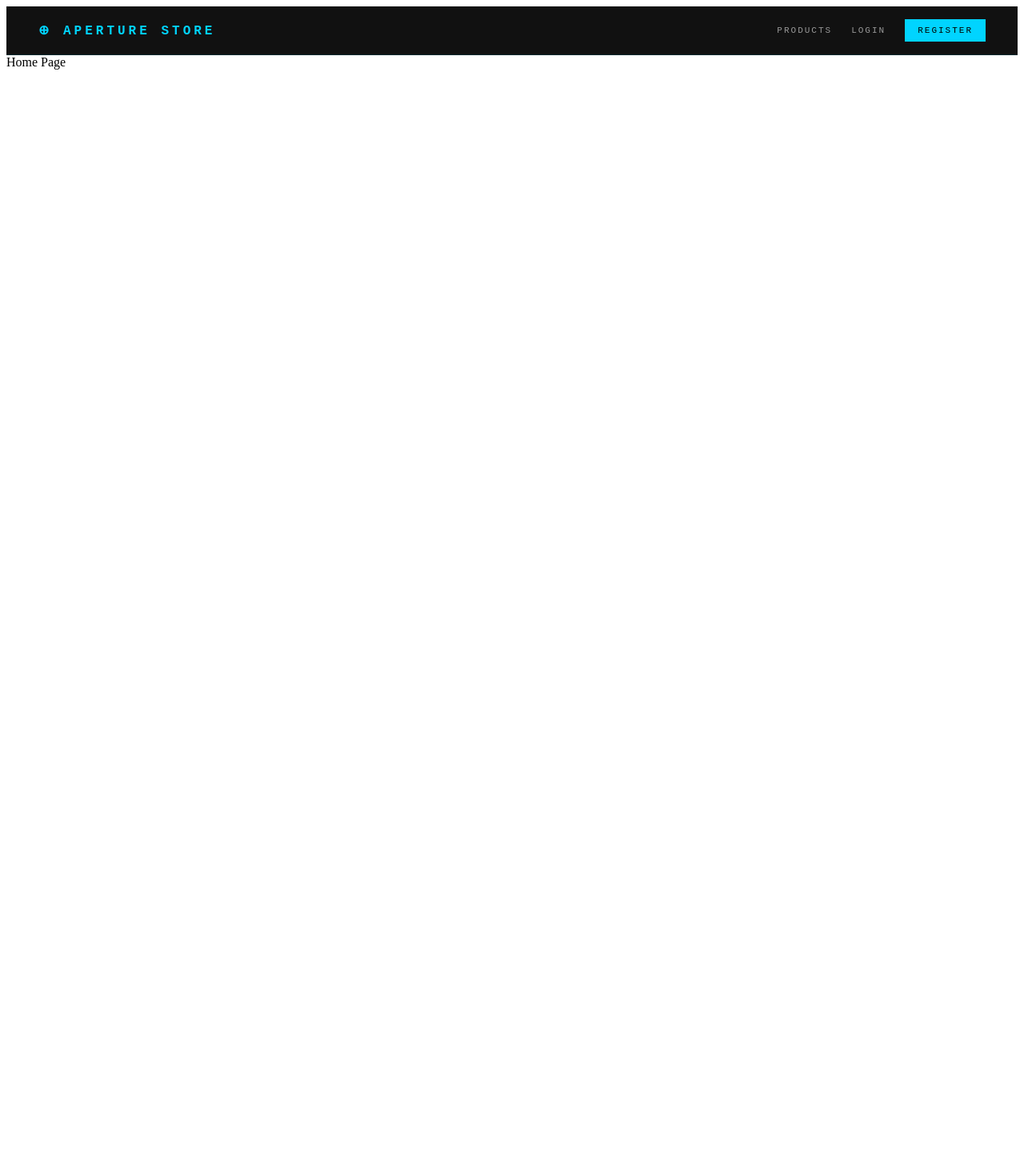
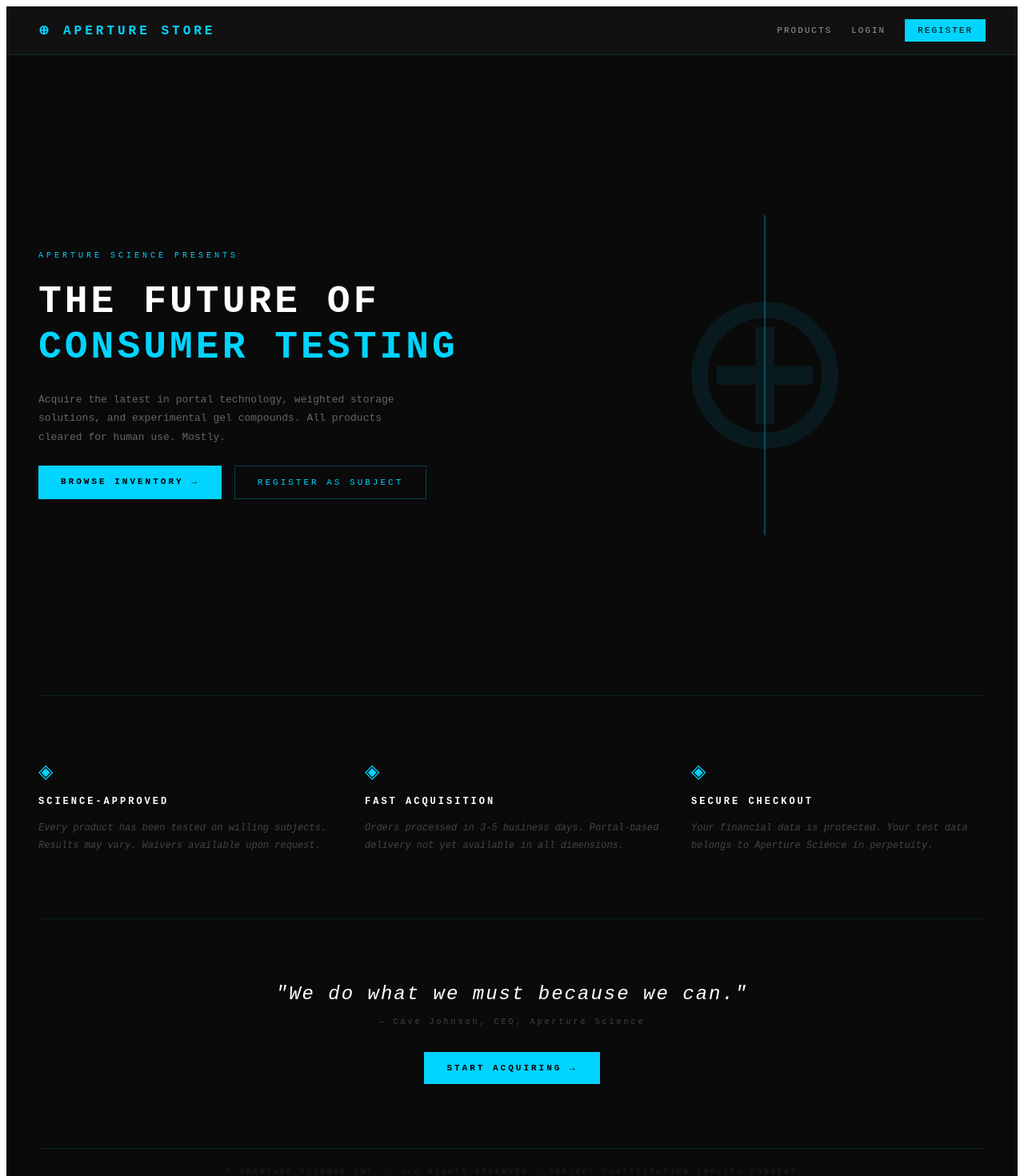
Before and after one commit to XanderB888/aperture-store, a React (Vite) app in the folder client/: page / in a window 1280 px wide. Shown: the top 1470 px of the page at 80% size. Before the commit the page ends 800 px from the top, so only its background shows below. Built offline with nearby package versions, Linux system fonts and the light colour scheme; no server answers.

Commit message:
add feat: home page

```diff
--- a/client/src/pages/Home.jsx
+++ b/client/src/pages/Home.jsx
@@ -1,5 +1,251 @@
+import { Link } from 'react-router-dom'
+import { useAuth } from '../context/AuthContext'
+
 function Home() {
-  return <div>Home Page</div>
+  const { user } = useAuth()
+
+  return (
+    <div style={styles.container}>
+      {/* Hero Section */}
+      <div style={styles.hero}>
+        <div style={styles.heroContent}>
+          <p style={styles.eyebrow}>APERTURE SCIENCE PRESENTS</p>
+          <h1 style={styles.heroTitle}>
+            THE FUTURE OF<br />
+            <span style={styles.heroAccent}>CONSUMER TESTING</span>
+          </h1>
+          <p style={styles.heroSubtitle}>
+            Acquire the latest in portal technology, weighted storage solutions,
+            and experimental gel compounds. All products cleared for human use.
+            Mostly.
+          </p>
+          <div style={styles.heroBtns}>
+            <Link to="/products" style={styles.primaryBtn}>
+              BROWSE INVENTORY →
+            </Link>
+            {!user && (
+              <Link to="/register" style={styles.secondaryBtn}>
+                REGISTER AS SUBJECT
+              </Link>
+            )}
+          </div>
+        </div>
+
+        <div style={styles.heroVisual}>
+          <div style={styles.apertureLogo}>⊕</div>
+          <div style={styles.scanline} />
+        </div>
+      </div>
+
+      {/* Divider */}
+      <div style={styles.divider} />
+
+      {/* Features */}
+      <div style={styles.features}>
+        <div style={styles.feature}>
+          <span style={styles.featureIcon}>◈</span>
+          <h3 style={styles.featureTitle}>SCIENCE-APPROVED</h3>
+          <p style={styles.featureText}>
+            Every product has been tested on willing subjects.
+            Results may vary. Waivers available upon request.
+          </p>
+        </div>
+        <div style={styles.feature}>
+          <span style={styles.featureIcon}>◈</span>
+          <h3 style={styles.featureTitle}>FAST ACQUISITION</h3>
+          <p style={styles.featureText}>
+            Orders processed in 3-5 business days.
+            Portal-based delivery not yet available in all dimensions.
+          </p>
+        </div>
+        <div style={styles.feature}>
+          <span style={styles.featureIcon}>◈</span>
+          <h3 style={styles.featureTitle}>SECURE CHECKOUT</h3>
+          <p style={styles.featureText}>
+            Your financial data is protected. Your test data
+            belongs to Aperture Science in perpetuity.
+          </p>
+        </div>
+      </div>
+
+      {/* Divider */}
+      <div style={styles.divider} />
+
+      {/* CTA */}
+      <div style={styles.cta}>
+        <p style={styles.ctaQuote}>
+          "We do what we must because we can."
+        </p>
+        <p style={styles.ctaAuthor}>— Cave Johnson, CEO, Aperture Science</p>
+        <Link to="/products" style={styles.primaryBtn}>
+          START ACQUIRING →
+        </Link>
+      </div>
+
+      {/* Footer */}
+      <div style={styles.divider} />
+      <p style={styles.footer}>
+        © APERTURE SCIENCE INC. — ALL RIGHTS RESERVED —
+        SUBJECT PARTICIPATION IMPLIES CONSENT
+      </p>
+    </div>
+  )
+}
+
+const styles = {
+  container: {
+    minHeight: '100vh',
+    backgroundColor: '#0a0a0a',
+    fontFamily: "'Courier New', monospace",
+    padding: '0 40px 40px 40px',
+  },
+  hero: {
+    display: 'grid',
+    gridTemplateColumns: '1fr 1fr',
+    gap: '80px',
+    alignItems: 'center',
+    minHeight: '80vh',
+    padding: '80px 0',
+  },
+  heroContent: {
+    display: 'flex',
+    flexDirection: 'column',
+    gap: '24px',
+  },
+  eyebrow: {
+    color: '#00d4ff',
+    fontSize: '10px',
+    letterSpacing: '4px',
+    margin: '0',
+  },
+  heroTitle: {
+    color: '#ffffff',
+    fontSize: '48px',
+    letterSpacing: '4px',
+    lineHeight: '1.2',
+    margin: '0',
+  },
+  heroAccent: {
+    color: '#00d4ff',
+  },
+  heroSubtitle: {
+    color: '#666',
+    fontSize: '13px',
+    lineHeight: '1.8',
+    margin: '0',
+    maxWidth: '480px',
+  },
+  heroBtns: {
+    display: 'flex',
+    gap: '16px',
+    flexWrap: 'wrap',
+  },
+  primaryBtn: {
+    backgroundColor: '#00d4ff',
+    color: '#000000',
+    textDecoration: 'none',
+    padding: '14px 28px',
+    fontSize: '11px',
+    fontWeight: 'bold',
+    letterSpacing: '3px',
+    fontFamily: "'Courier New', monospace",
+    display: 'inline-block',
+  },
+  secondaryBtn: {
+    backgroundColor: 'transparent',
+    color: '#00d4ff',
+    textDecoration: 'none',
+    padding: '14px 28px',
+    fontSize: '11px',
+    letterSpacing: '3px',
+    border: '1px solid #00d4ff44',
+    fontFamily: "'Courier New', monospace",
+    display: 'inline-block',
+  },
+  heroVisual: {
+    display: 'flex',
+    alignItems: 'center',
+    justifyContent: 'center',
+    position: 'relative',
+    height: '400px',
+  },
+  apertureLogo: {
+    fontSize: '280px',
+    color: '#00d4ff',
+    opacity: '0.08',
+    userSelect: 'none',
+    position: 'absolute',
+  },
+  scanline: {
+    position: 'absolute',
+    width: '2px',
+    height: '100%',
+    backgroundColor: '#00d4ff',
+    opacity: '0.3',
+    animation: 'none',
+  },
+  divider: {
+    height: '1px',
+    backgroundColor: '#00d4ff22',
+    margin: '0',
+  },
+  features: {
+    display: 'grid',
+    gridTemplateColumns: 'repeat(3, 1fr)',
+    gap: '40px',
+    padding: '80px 0',
+  },
+  feature: {
+    display: 'flex',
+    flexDirection: 'column',
+    gap: '16px',
+  },
+  featureIcon: {
+    color: '#00d4ff',
+    fontSize: '24px',
+  },
+  featureTitle: {
+    color: '#ffffff',
+    fontSize: '12px',
+    letterSpacing: '3px',
+    margin: '0',
+  },
+  featureText: {
+    color: '#444',
+    fontSize: '12px',
+    lineHeight: '1.8',
+    margin: '0',
+    fontStyle: 'italic',
+  },
+  cta: {
+    textAlign: 'center',
+    padding: '80px 0',
+    display: 'flex',
+    flexDirection: 'column',
+    alignItems: 'center',
+    gap: '16px',
+  },
+  ctaQuote: {
+    color: '#ffffff',
+    fontSize: '24px',
+    letterSpacing: '2px',
+    margin: '0',
+    fontStyle: 'italic',
+  },
+  ctaAuthor: {
+    color: '#444',
+    fontSize: '10px',
+    letterSpacing: '3px',
+    margin: '0 0 16px 0',
+  },
+  footer: {
+    color: '#222',
+    fontSize: '9px',
+    letterSpacing: '3px',
+    textAlign: 'center',
+    padding: '24px 0 0 0',
+    margin: '0',
+  },
 }
 
 export default Home;
```
